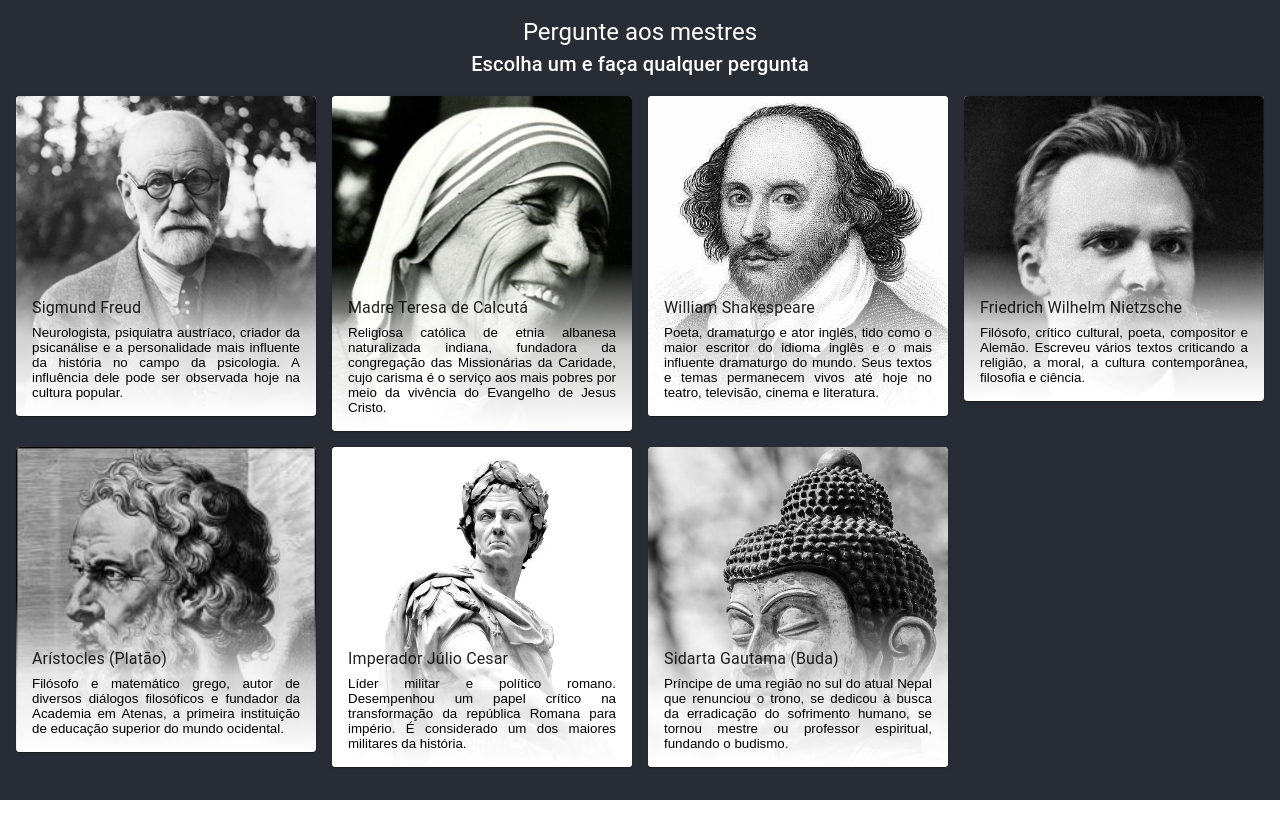
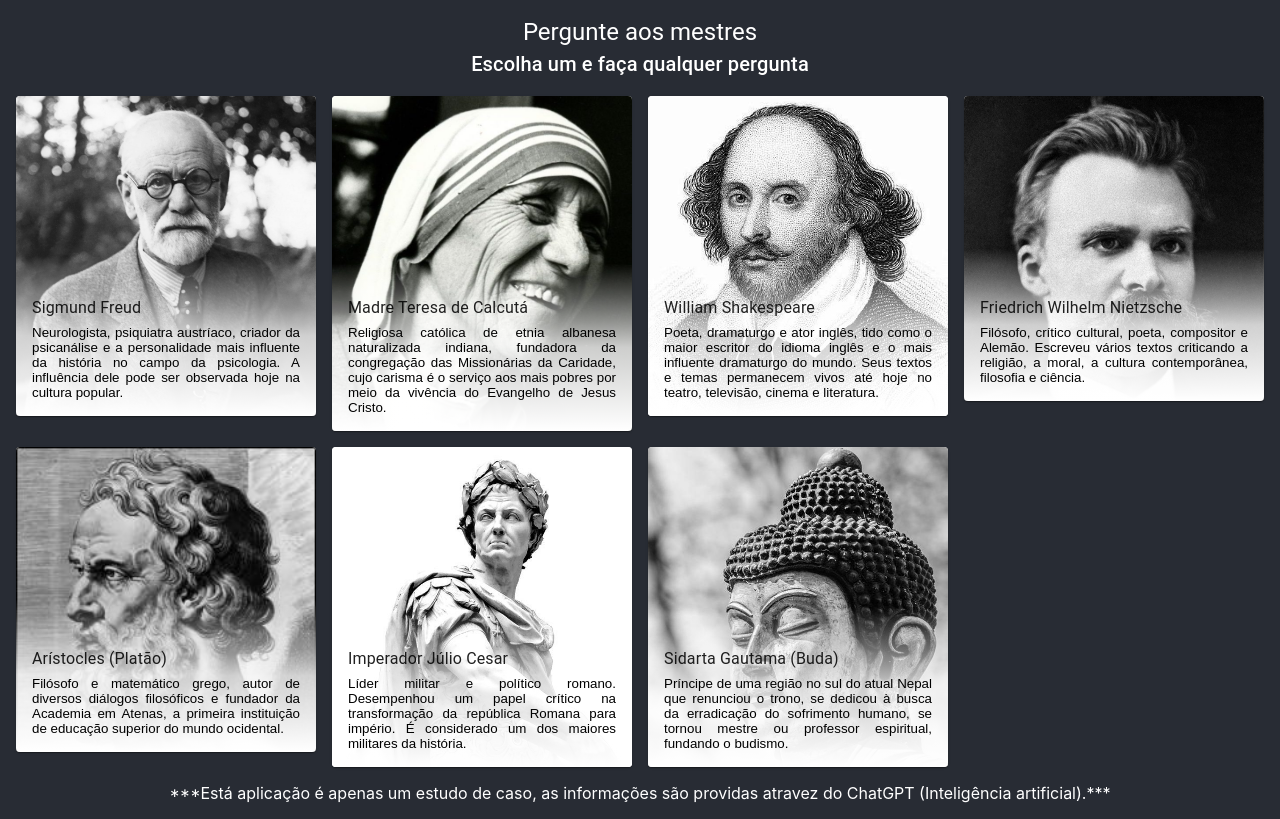
Before and after one commit to alisonborba/chatgpt, a React (Create React App) app: page / in a window 1280 px wide. Built offline with nearby package versions, Linux system fonts and the light colour scheme.

Commit message:
removed the not used test file and warned prototype project

```diff
--- a/src/CharacterSelect.js
+++ b/src/CharacterSelect.js
@@ -42,6 +42,7 @@ export default function CharacterSelect({select}) {
                 })
             }
         </Grid>
+        <Grid container justifyContent="center" sx={{color: 'white', mt: 2}}>***Está aplicação é apenas um estudo de caso, as informações são providas atravez do ChatGPT (Inteligência artificial).***</Grid>
     </Grid>
   );
 }
```
Also changed, not shown: 1 other file (tests, documents, lock files or other folders).
